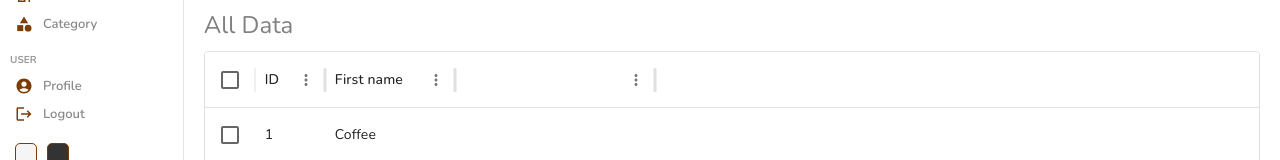
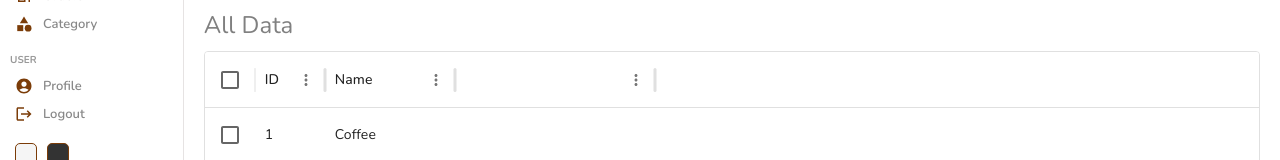
Before and after one commit to RizalReza23/admin-ui, a React (Vite) app: page /mylist in a window 1280 px wide. Shown: the part 222-382 px from the top of the page. Built offline with nearby package versions, Linux system fonts and the light colour scheme.

Commit message:
ubah teks di app

```diff
--- a/src/components/mydatatable/Mydatatable.jsx
+++ b/src/components/mydatatable/Mydatatable.jsx
@@ -4,16 +4,16 @@ import { Link } from "react-router-dom";
 
 const columns = [
   { field: "id", headerName: "ID", width: 70 },
-  { field: "firstName", headerName: "First name", width: 130 },
+  { field: "Name", headerName: "Name", width: 130 },
 
 ];
 
 const rows = [
-  { id: 1, firstName: "Coffee" },
-  { id: 2, firstName: "Non Coffe" },
-  { id: 3, firstName: "Cake" },
-  { id: 4, firstName: "Pastry" },
-  { id: 5, firstName: "Cookie"},
+  { id: 1, Name: "Coffee" },
+  { id: 2, Name: "Non Coffe" },
+  { id: 3, Name: "Cake" },
+  { id: 4, Name: "Pastry" },
+  { id: 5, Name: "Cookie"},
 ];
 
 const actionColumn = [
```
